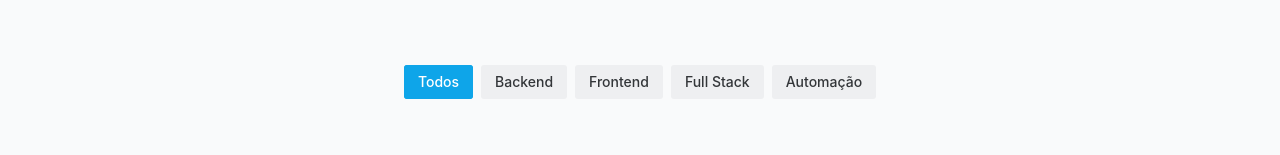
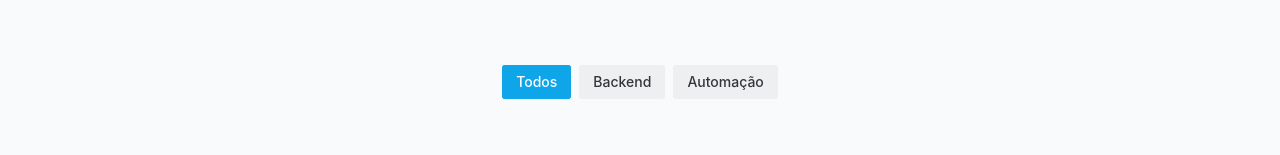
Before and after one commit to diegodutradev/portifolio, a Vue app: page /projects in a window 1280 px wide. Shown: the part 248-403 px from the top of the page. Built offline with nearby package versions, Linux system fonts and the light colour scheme.

Commit message:
alterecao na lista de projetos

```diff
--- a/src/data/projects.ts
+++ b/src/data/projects.ts
@@ -69,8 +69,8 @@ export const projects: Project[] = [
 export const categories = [
   "Todos",
   "Backend",
-  "Frontend",
-  "Full Stack",
+  // "Frontend",
+  // "Full Stack",
   "Automação",
   // "DevOps",
   // "Machine Learning"
```
